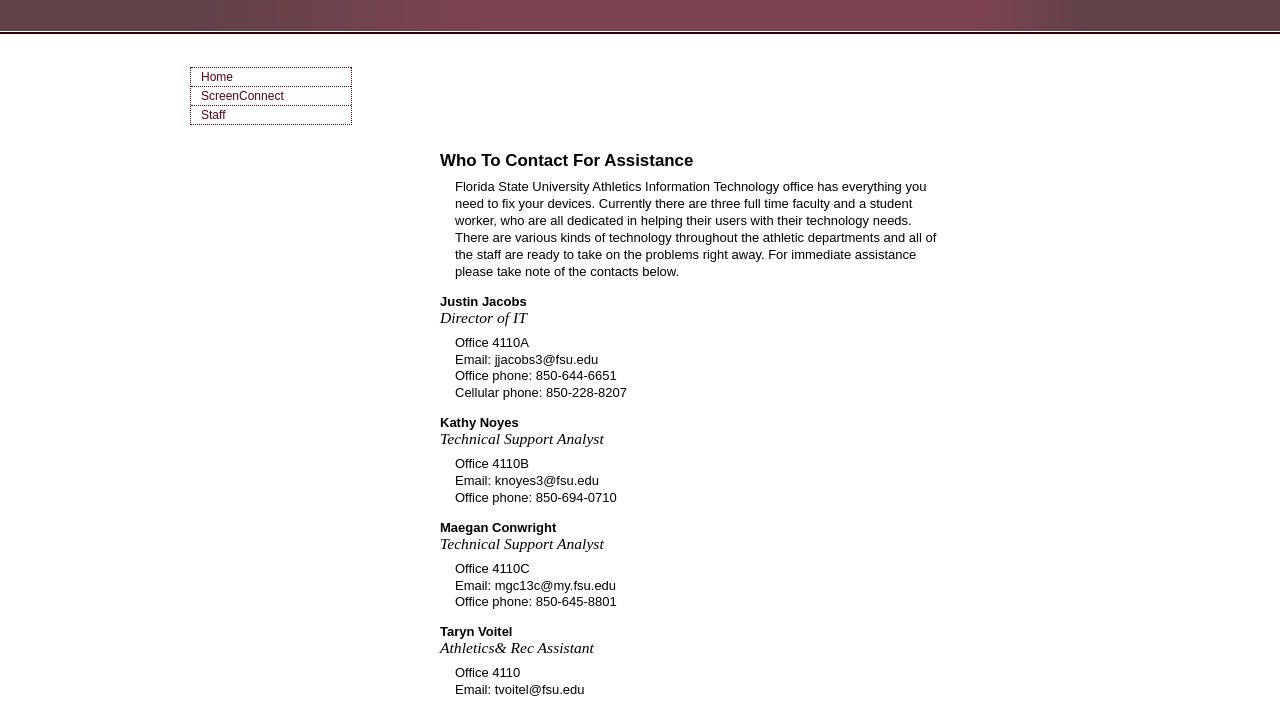
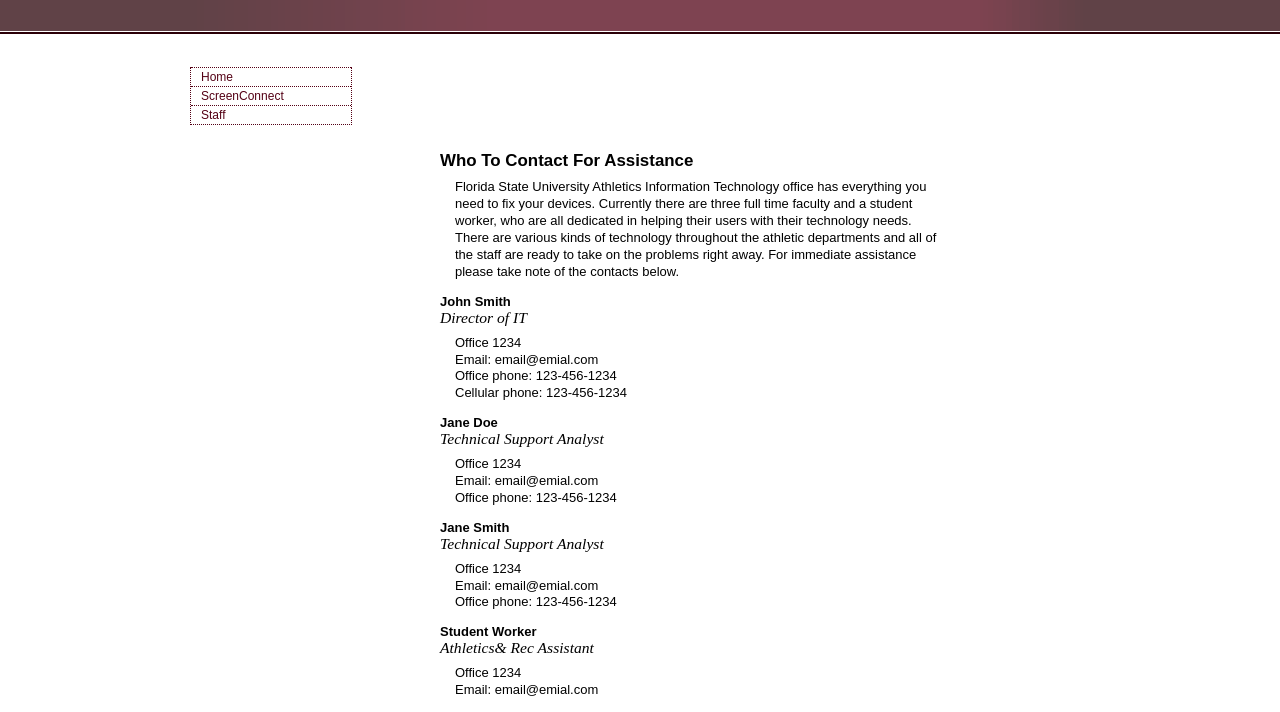
Before and after one commit to tmv13c/ath-it-webpage, a plain HTML site: page staff.html in a window 1280 px wide. Shown: the part 133-845 px from the top of the page. Drawn offline with Linux system fonts and the light colour scheme.

Commit message:
personal info
removed personal information for Athletics team members

```diff
--- a/staff.html
+++ b/staff.html
@@ -39,24 +39,24 @@ queryString1[1]="itbanner";
               <p>Florida State University Athletics Information Technology office has everything you need to fix your devices. Currently there are three full time faculty and a student worker,
               who are all dedicated in helping their users with their technology needs. There are various kinds of technology throughout the athletic departments and all of the staff are ready to take on the problems right away.
           For immediate assistance please take note of the contacts below.</p>
-          <h3>Justin Jacobs</h3><h2>Director of IT</h2>
-            <p>Office 4110A<br>
-            Email: jjacobs3@fsu.edu<br>
-            Office phone: 850-644-6651<br>
-            Cellular phone: 850-228-8207</p>
-        <h3>Kathy Noyes</h3><h2>Technical Support Analyst</h2>
-            <p>Office 4110B<br>
-            Email: knoyes3@fsu.edu<br>
-            Office phone: 850-694-0710<br>
+          <h3>John Smith</h3><h2>Director of IT</h2>
+            <p>Office 1234<br>
+            Email: email@emial.com<br>
+            Office phone: 123-456-1234<br>
+            Cellular phone: 123-456-1234</p>
+        <h3>Jane Doe</h3><h2>Technical Support Analyst</h2>
+            <p>Office 1234<br>
+            Email: email@emial.com<br>
+            Office phone: 123-456-1234<br>
             </p>
-        <h3>Maegan Conwright</h3><h2>Technical Support Analyst</h2>
-            <p>Office 4110C<br>
-            Email: mgc13c@my.fsu.edu<br>
-            Office phone: 850-645-8801<br>
+        <h3>Jane Smith</h3><h2>Technical Support Analyst</h2>
+            <p>Office 1234<br>
+            Email: email@emial.com<br>
+            Office phone: 123-456-1234<br>
             </p>
-        <h3>Taryn Voitel</h3><h2>Athletics& Rec Assistant</h2>
-            <p>Office 4110<br>
-            Email: tvoitel@fsu.edu
+        <h3>Student Worker</h3><h2>Athletics& Rec Assistant</h2>
+            <p>Office 1234<br>
+            Email: email@emial.com
             </p>
 
           </div>
```
